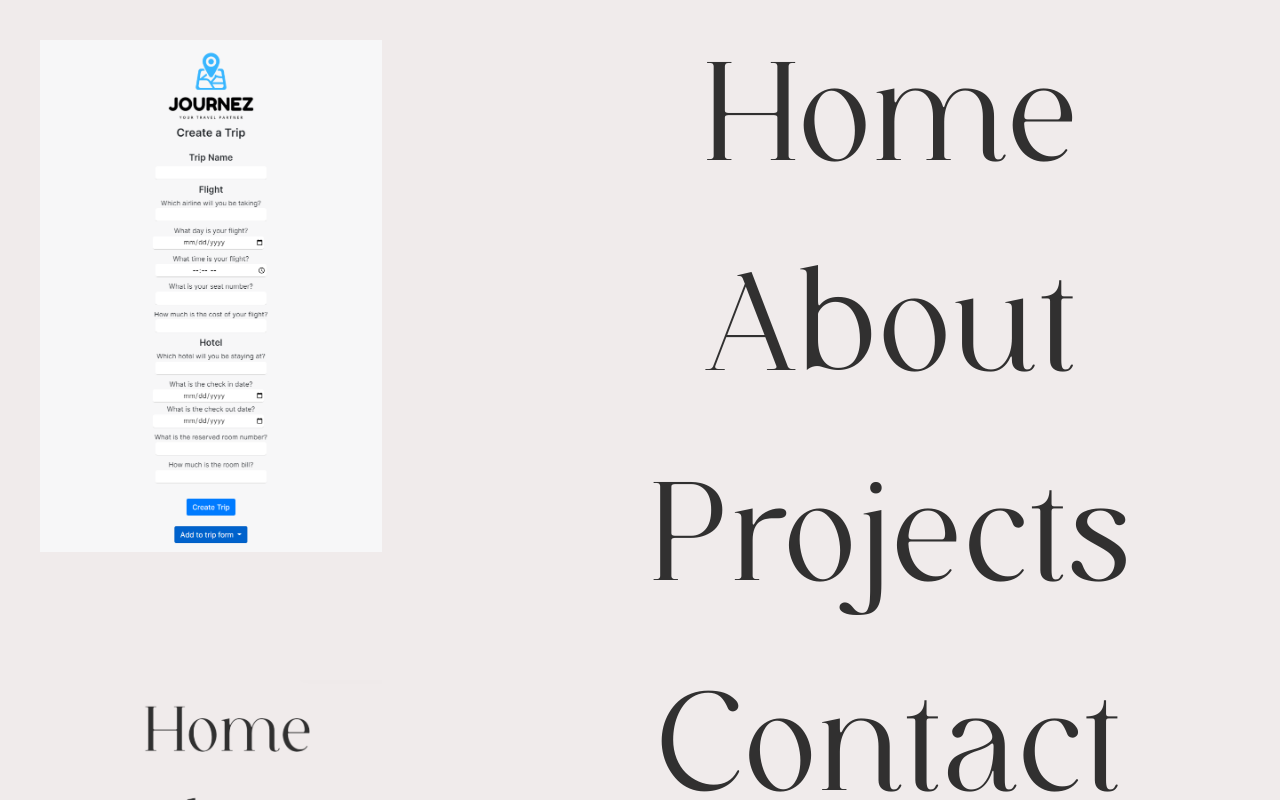
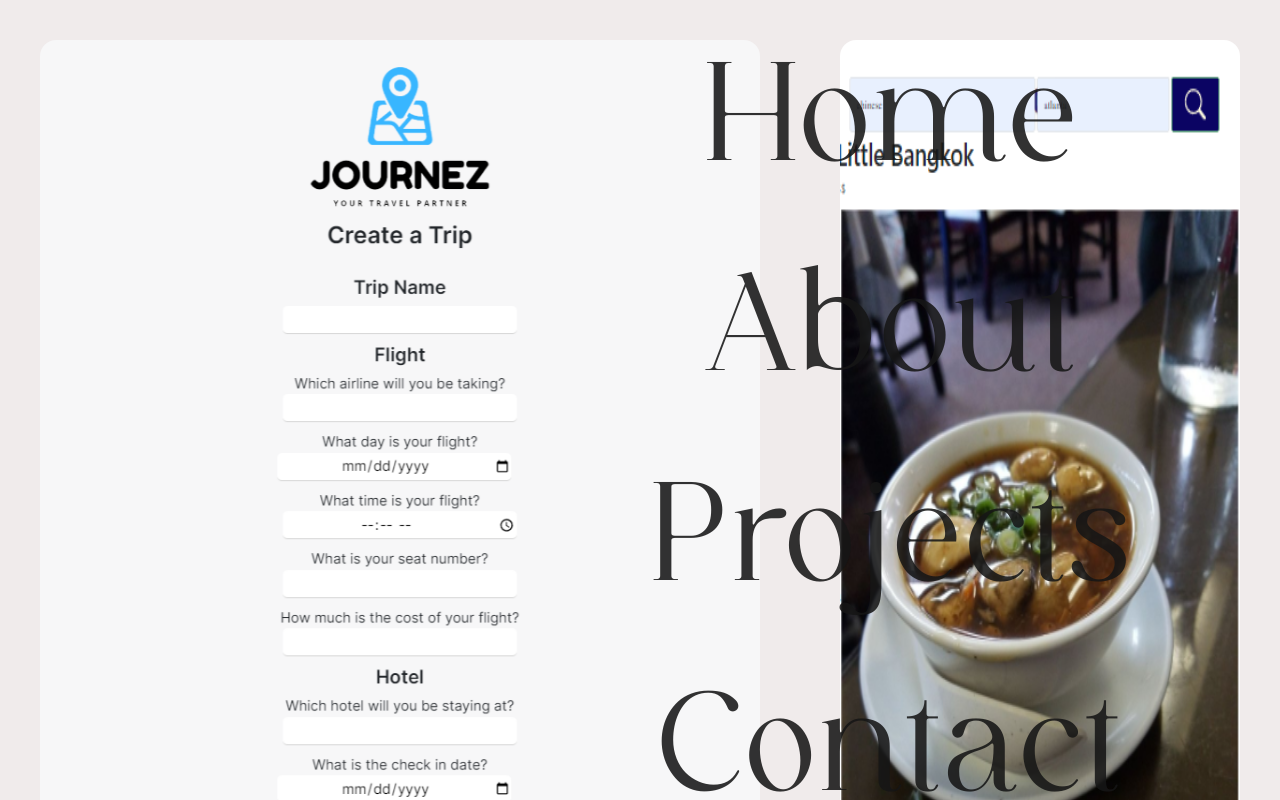
Before and after one commit to jsong73/js-portfolio, a React (Create React App) app: page /projects in a window 1280 px wide. Shown: the top 800 px of the page. Built offline with nearby package versions, Linux system fonts and the light colour scheme; a web font is replaced by a local one.

Commit message:
fixing errors

```diff
--- a/src/App.css
+++ b/src/App.css
@@ -157,11 +157,22 @@ body{
 
 .item{
     min-height: 40rem;
-    width: 33%;
+    min-width: 30rem;
     padding: 40px;
 }
 
 .item img{
     width: 100%;
     height: 100%;
+    border-radius: 1rem;
+    pointer-events: none;
 }
+
+.inner-carousel{
+    display: flex;
+}
+
+.carousel{
+    cursor: grab;
+    overflow: hidden;
+}
--- a/src/components/pages/Projects.js
+++ b/src/components/pages/Projects.js
@@ -1,19 +1,31 @@
-import React from "react";
-import { motion as m} from "framer-motion";
-import { useRef, useEffect, useState} from "react";
+import React, {useRef, useEffect, useState} from "react";
+import { motion as m } from "framer-motion";
+// import { useRef, useEffect, useState } from "react";
 import "../../App.css";
 import images from "../../images"
 
 
 
-export default function projects() {
+export default function Projects() {
+    const [width, setWidth] = useState(0);
+    const carousel = useRef();
+
+    useEffect(() => {
+        // console.log(carousel.current.scrollWidth, carousel.current.offsetWidth);
+        setWidth(carousel.current.scrollWidth - carousel.current.offsetWidth)
+    }, []);
+
  return (
     <div className="projects">
-        <m.div className="carousel">
-            <m.div className="inner-carousel">
+        <m.div ref={carousel}
+        className="carousel"
+        whileTap={{cursor: "grabbing"}}>
+            <m.div drag="x"
+            dragConstraints={{ right: 0, left: -width }}
+            className="inner-carousel">
             {images.map(image => {
                 return(
-                    <m.div className= "item">
+                    <m.div className= "item" key={image}>
                         <img src ={image} alt="" />
                     </m.div>
                 )
--- a/src/images.js
+++ b/src/images.js
@@ -1,5 +1,4 @@
 import journez from "../src/images/journez.png"
-import portfolio from "../src/images/portfolio.png"
+import popnoms from "../src/images/popnoms.png"
 
-
-export default [journez, portfolio ];
+export default [journez, , popnoms ];
```
Also changed, not shown: src/images/popnoms.png (added), src/images/portfolio.png (deleted).
